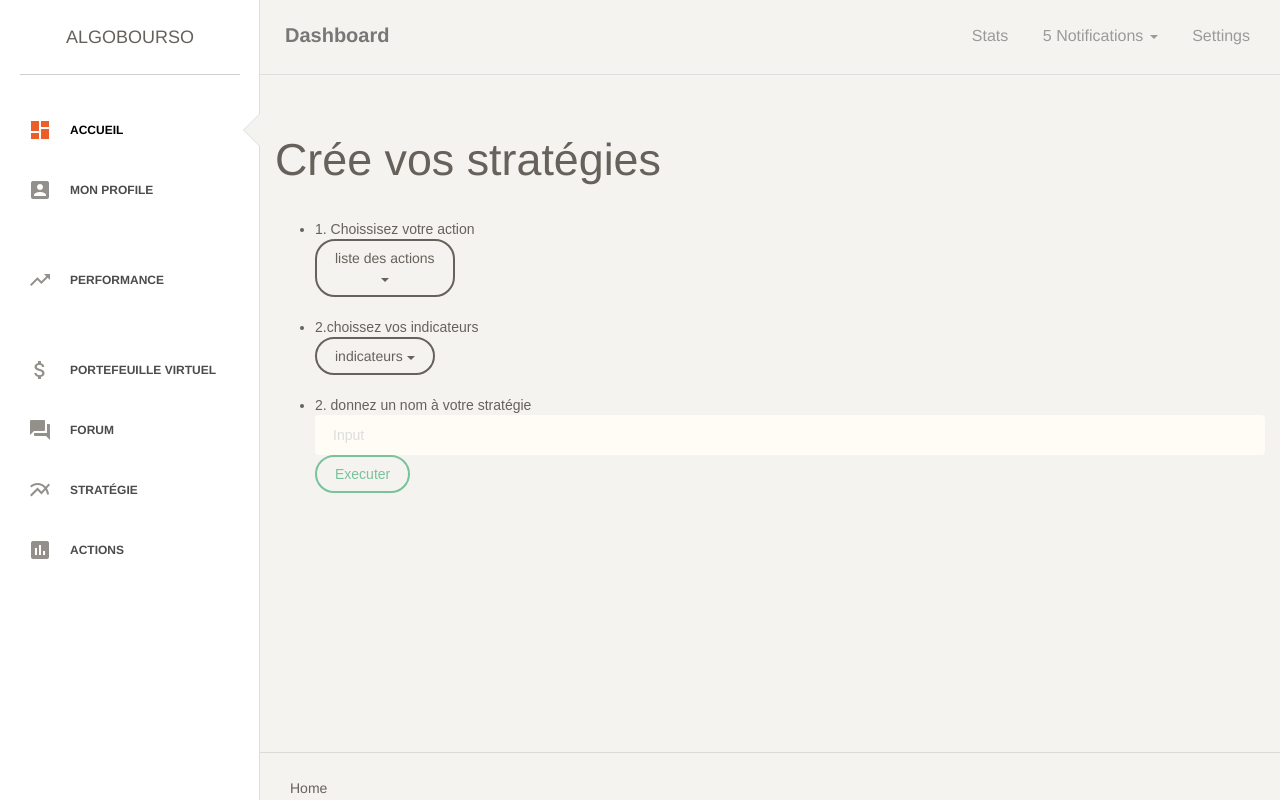
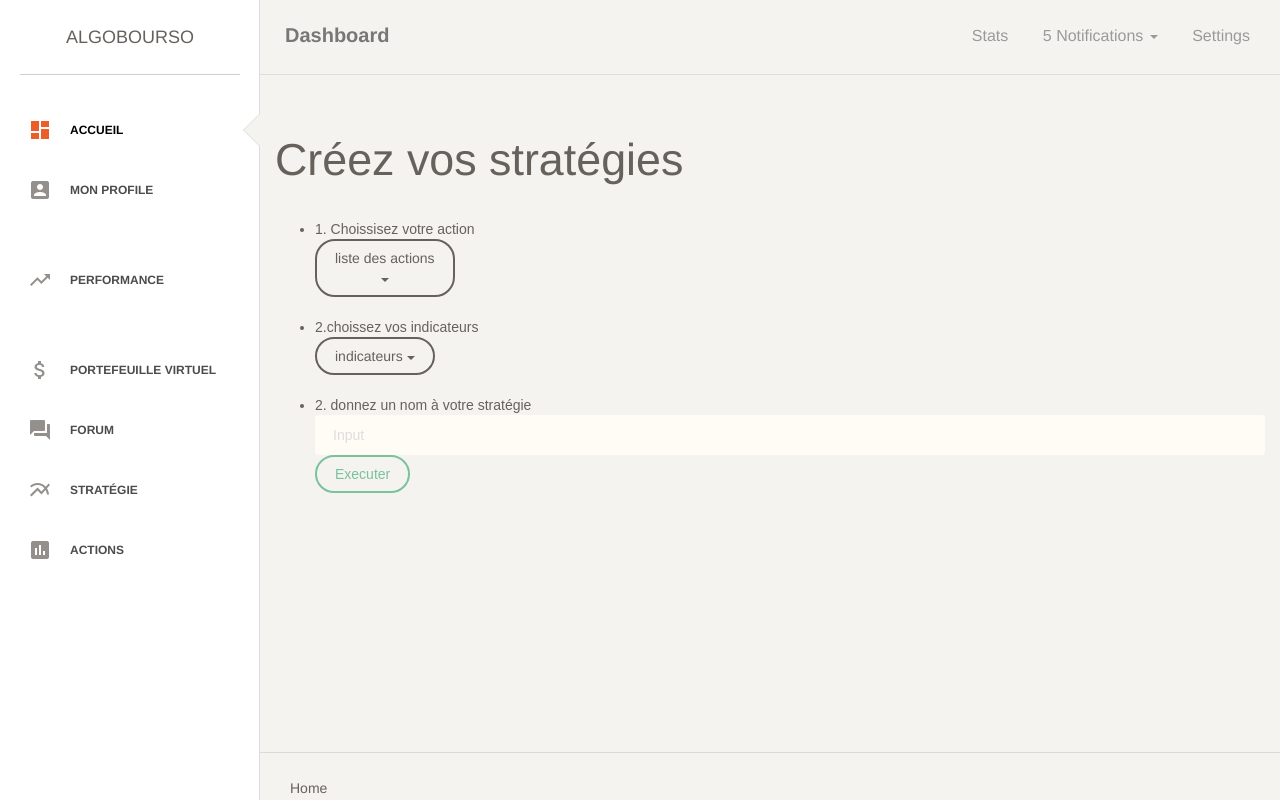
Before and after one commit to mamos2/algobourso5, a Django app: page /strategies/ in a window 1280 px wide. Run offline with Django 3.2, Linux system fonts and the light colour scheme; some libraries are stand-ins or nearby versions.

Commit message:
app algobourso

```diff
--- a/algobourso/templates/pages/strategies.html
+++ b/algobourso/templates/pages/strategies.html
@@ -1,7 +1,7 @@
 {% extends 'layouts/default.html' %}
 {% block body %}
     {% block container_page %}
-        <h1>Crée vos stratégies</h1>
+        <h1>Créez vos stratégies</h1>
         <br>
         <ul>
             <li>1. Choissisez votre action</li>
```
